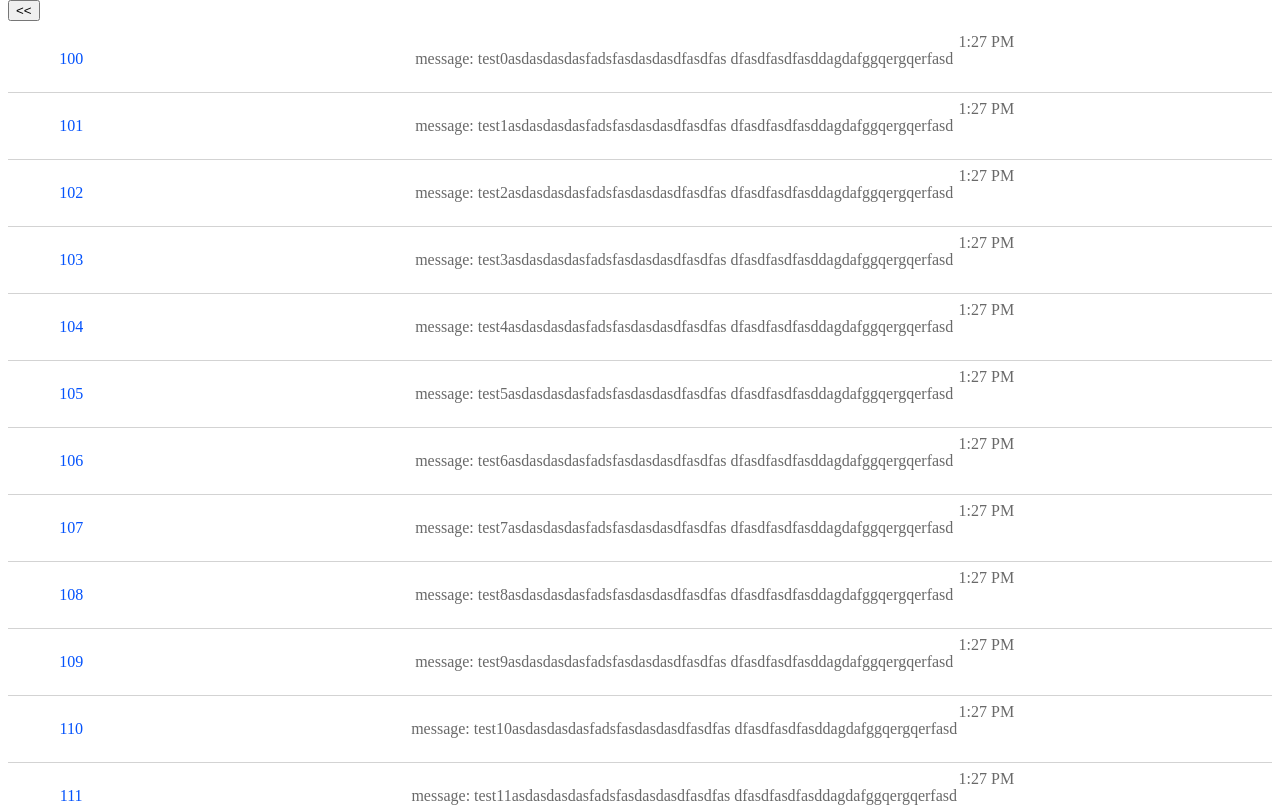
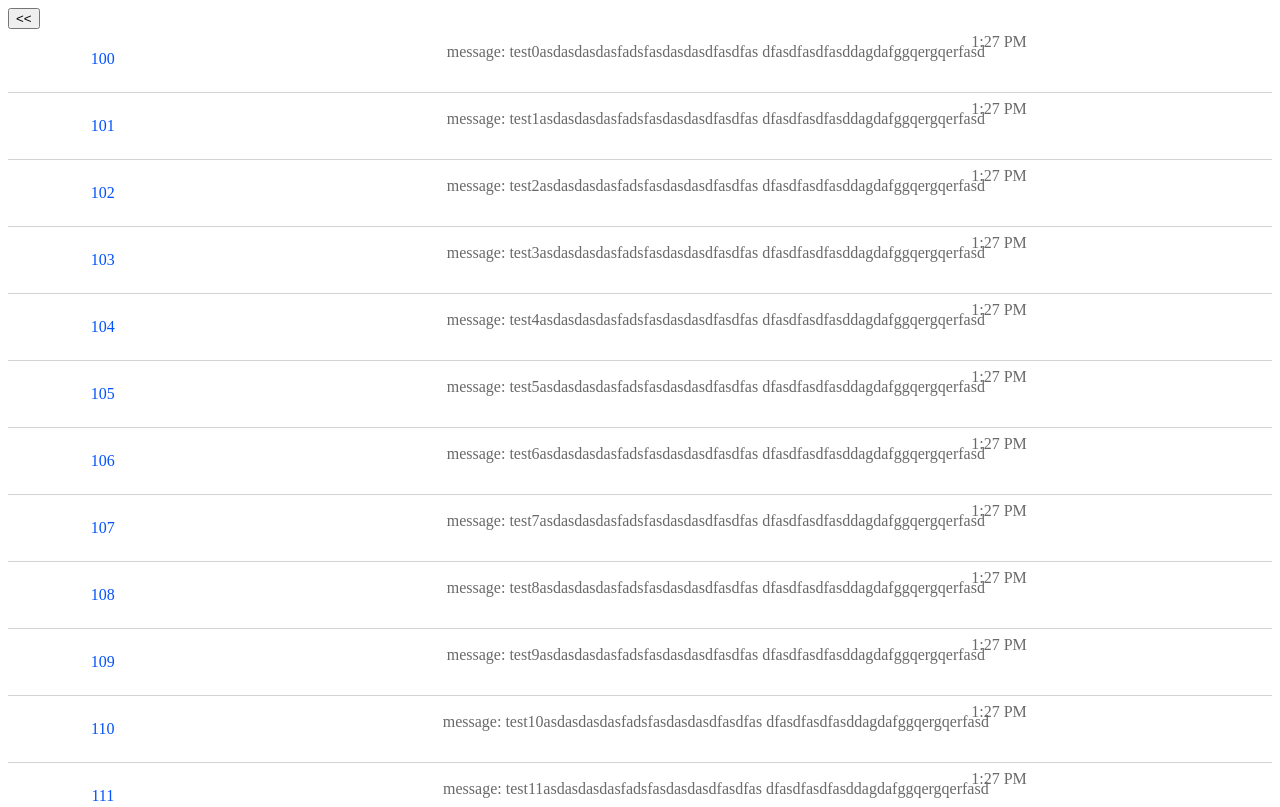
Before and after one commit to nano5/mobile-helper, a Vue app: page / in a window 1280 px wide. Shown: the top 807 px of the page. Built offline with nearby package versions, Linux system fonts and the light colour scheme.

Commit message:
got the rooms screen looking alright

```diff
--- a/src/components/PatientRooms.vue
+++ b/src/components/PatientRooms.vue
@@ -96,15 +96,12 @@
     }
 
     #top {
-        top: 0px;
         position: fixed;
         width: 100%;
         z-index: 10;
     }
 
     .room {
-        margin: 0px;
-        padding: 0px;
         border-bottom: 1px solid lightgrey;
         width: 100%;
         float: left;
@@ -112,7 +109,7 @@
     }
 
     .room-number-box {
-        width: 10%;
+        width: 15%;
         height: 100%;
         float: left;
     }
@@ -128,7 +125,7 @@
 
     .room-message-box {
         /* may need to adjust later*/
-        width: 87%;
+        width: 82%;
         height: 100%;
         float: left;
     }
@@ -139,7 +136,7 @@
         color: dimgrey;
         position: relative;
         left: 50%;
-        top: 50%;
+        top: 40%;
         transform: translate(-50%, -50%);
     }
 
```
Also changed, not shown: 1 other file (tests, documents, lock files or other folders).
